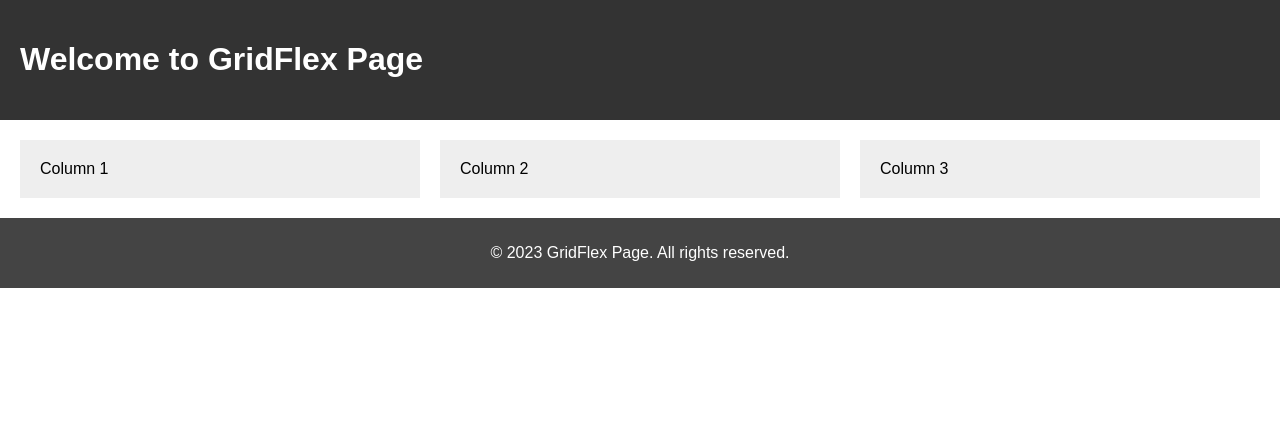
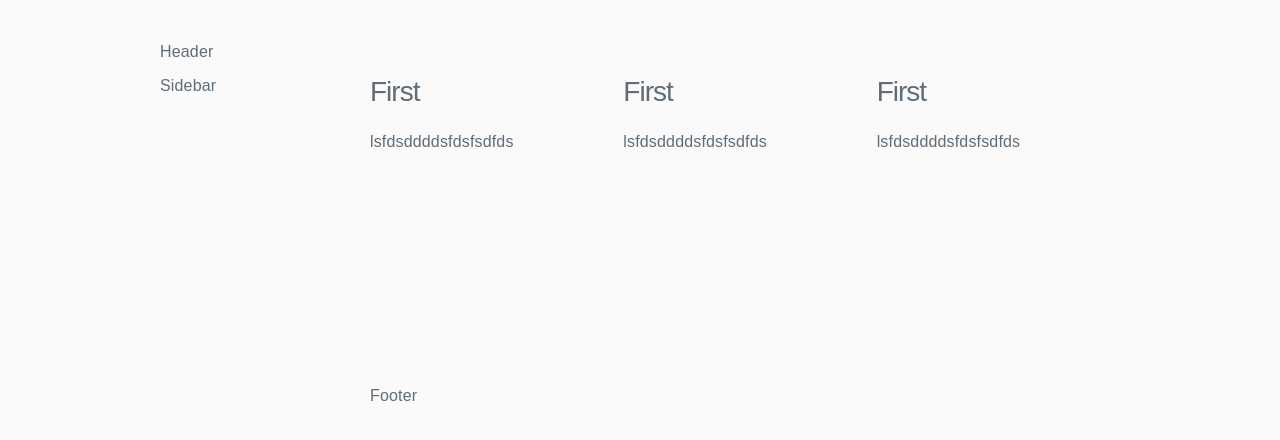
Before and after one commit to jasmineHerd/Udacity-My-Blog, a plain HTML site: page index.html in a window 1280 px wide. Drawn offline with nearby package versions, Linux system fonts and the light colour scheme; files that its build step writes are made by us from their sources; files whose address does not match are found by name.

Commit message:
index.html flexbox setup

```diff
--- a/css/styles.css
+++ b/css/styles.css
@@ -1,37 +1,55 @@
-/* Global Styles */
+html,
 body {
-    font-family: Arial, sans-serif;
+  height: 100%;
   margin: 0;
-    padding: 0;
 }
 
-  /* Header Styles */
-  header {
-    background-color: #333;
-    color: #fff;
-    padding: 20px;
+.wrapper {
+  min-height: 100%;
+  max-width: 80%;
+  margin: 0 auto;
+  display: grid;
+  grid-template-columns: 200px 1fr;
+  grid-template-areas:
+    "header header"
+    "sidebar main"
+    "sidebar footer";
+  grid-gap: 1rem;
 }
 
-  /* Main Content Styles */
-  main {
-    padding: 20px;
+header {
+  align-content: center;
+  grid-area: header;
 }
 
-  .container {
+main {
   display: grid;
-    grid-template-columns: repeat(3, 1fr);
-    gap: 20px;
+  grid-template-columns: 1fr 1fr 1fr;
+  grid-gap: 1rem;
 }
 
-  .column {
-    background-color: #eee;
-    padding: 20px;
+
+aside {
+  grid-row: sidebar;
 }
 
-  /* Footer Styles */
 footer {
-    background-color: #444;
-    color: #fff;
-    padding: 10px;
-    text-align: center;
+  grid-column: footer;
 }
+
+aside,
+main {
+ grid-gap: 1rem;
+  min-height: 300px;
+}
+
+body {
+  background: #fafafa;
+  line-height: 1.5;
+  font-family: 'Arial';
+  padding: 4rem;
+}
+
+* {
+  box-sizing: border-box;
+}
--- a/index.html
+++ b/index.html
@@ -1,24 +1,30 @@
 <!DOCTYPE html>
 <html>
 <head>
-  <title>GridFlex Page</title>
-  <link rel="stylesheet" type="text/css" href="/Users/jasmine/FEND/1/New_Blog/css/styles.css">
+  <title>Basic Blog Page</title>
+  <link rel="stylesheet" type="text/css" href="https://cdn.jsdelivr.net/npm/milligram/dist/milligram.min.css">
+  <link rel="stylesheet" type="text/css" href="css/styles.css">
 </head>
 <body>
   <header>
-    <h1>Welcome to GridFlex Page</h1>
+    <div class="wrapper">
+      <header>Header</header>
+      <aside>Sidebar</aside>
+
+        <main>
+          <div class="item featured"><h3>First</h3>
+
+          <p>lsfdsddddsfdsfsdfds</p></div>
+          <div class="item item-2"><h3>First</h3>
+
+            <p>lsfdsddddsfdsfsdfds</p></div>
+          <div class="item item-3"><h3>First</h3>
+
+            <p>lsfdsddddsfdsfsdfds</p></div>
+        </main>
+
+      <footer>Footer</footer>
+    </div>
   </header>
-
-  <main>
-    <div class="container">
-      <div class="column">Column 1</div>
-      <div class="column">Column 2</div>
-      <div class="column">Column 3</div>
-    </div>
-  </main>
-
-  <footer>
-    <p>&copy; 2023 GridFlex Page. All rights reserved.</p>
-  </footer>
 </body>
 </html>
```
Also changed, not shown: page2.html (added, +2 -0 lines), 3 other files. Lines whose indentation alone changed are shown as unchanged.
